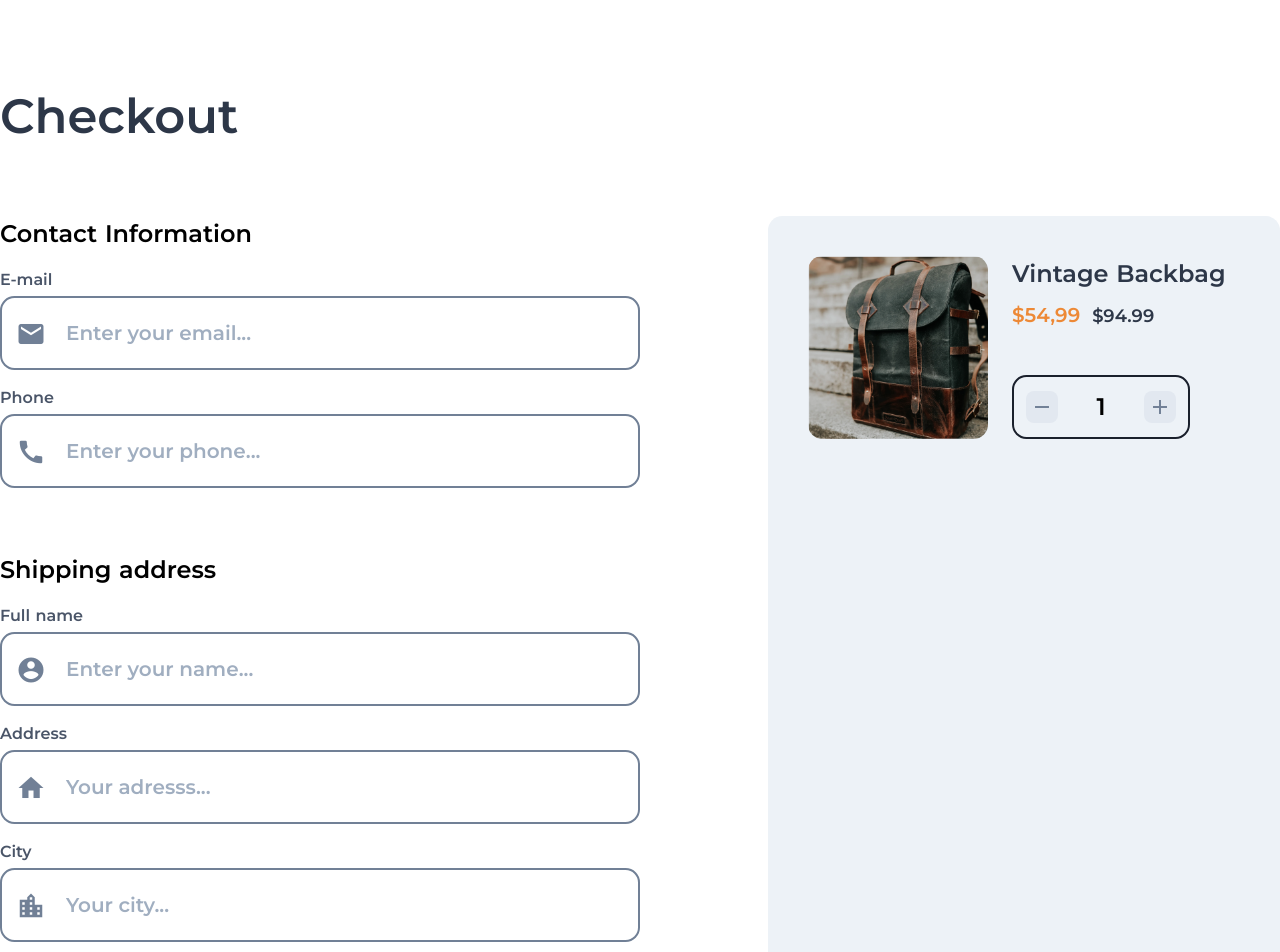
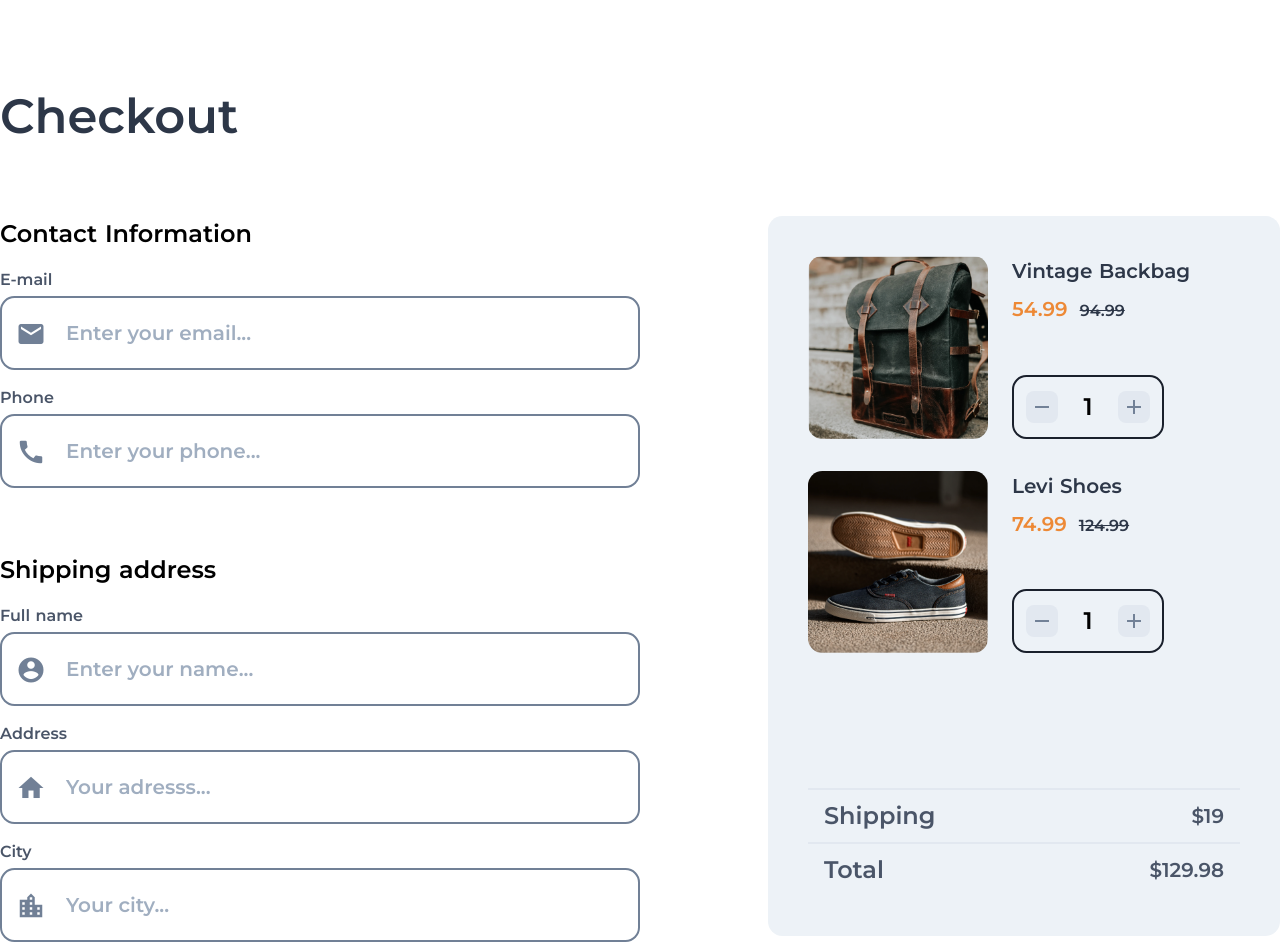
Before and after one commit to jocafernanro/checkout-page-devchallenges, a Vue app: page / in a window 1280 px wide. Shown: the top 952 px of the page. Built offline with nearby package versions, Linux system fonts and the light colour scheme; what @tailwindcss/custom-forms would draw is missing.

Commit message:
added shopping cart functionality with vuex

```diff
--- a/src/App.vue
+++ b/src/App.vue
@@ -1,7 +1,7 @@
 <template>
   <div id="app" class="container mx-auto">
     <BaseHeader></BaseHeader>
-    <section class="flex flex-row">
+    <section class="flex flex-row items-start">
       <BaseForm></BaseForm>
       <BaseCart></BaseCart>
     </section>
@@ -22,8 +22,8 @@
     BaseHeader,
     BaseForm,
     BaseCart,
-    BaseFooter
-  }
+    BaseFooter,
+  },
 };
 </script>
 
--- /dev/null
+++ b/src/components/base/BaseAlert.vue
@@ -0,0 +1,9 @@
+<template>
+  <div>Alert</div>
+</template>
+
+<script>
+export default {};
+</script>
+
+<style></style>
--- a/src/components/base/BaseCart.vue
+++ b/src/components/base/BaseCart.vue
@@ -1,15 +1,64 @@
 <template>
-  <div class="w-2/5 mt-16 bg-gray-200 rounded-2xl p-10">
-    <CartItem></CartItem>
+  <div
+    class="w-2/5 flex flex-col justify-between min-h-45 mt-16 bg-gray-200 rounded-2xl p-10"
+  >
+    <div>
+      <CartItem
+        v-for="(item, index) in cartItems"
+        :key="index"
+        :item="item"
+      ></CartItem>
+    </div>
+    <table class="table-fixed w-full text-2xl">
+      <thead>
+        <tr>
+          <th class="w-1/2 px-4 py-2"></th>
+          <th class="w-1/4 px-4 py-2"></th>
+        </tr>
+      </thead>
+      <tbody>
+        <tr>
+          <td
+            class="border-t-2 font-bold text-2xl text-gray-700 bg-gray-200 px-4 py-2"
+          >
+            Shipping
+          </td>
+          <td
+            class="border-t-2 font-bold text-xl text-gray-700 bg-gray-200 px-4 py-2 text-right"
+          >
+            $19
+          </td>
+        </tr>
+        <tr class="bg-gray-100">
+          <td
+            class="border-t-2 font-bold text-2xl text-gray-700 bg-gray-200 px-4 py-2"
+          >
+            Total
+          </td>
+          <td
+            class="border-t-2 font-bold text-xl text-gray-700 bg-gray-200 px-4 py-2 text-right"
+          >
+            ${{ total }}
+          </td>
+        </tr>
+      </tbody>
+    </table>
   </div>
 </template>
 
 <script>
+import { mapState, mapGetters } from "vuex";
 import CartItem from "@/components/cart/CartItem.vue";
 
 export default {
   components: {
     CartItem
+  },
+  computed: {
+    ...mapState({
+      cartItems: state => state.cart.items
+    }),
+    ...mapGetters("cart", ["total"])
   }
 };
 </script>
--- a/src/components/cart/CartItem.vue
+++ b/src/components/cart/CartItem.vue
@@ -1,29 +1,31 @@
 <template>
-  <div class="flex flex-row">
-    <img
-      src="images/photo1.png"
-      alt="article"
-      class="w-5/12 mr-6 rounded-2xl"
-    />
-    <div class="flex flex-col justify-between">
+  <div class="flex flex-row mb-8">
+    <img :src="item.img" alt="article" class="w-5/12 mr-6 rounded-2xl" />
+    <div class="flex flex-col justify-between w-full">
       <div>
-        <h3 class="font-bold text-2xl text-gray-800 mb-2">Vintage Backbag</h3>
+        <h3 class="font-bold text-xl text-gray-800 mb-2">{{ item.name }}</h3>
         <div>
-          <span class="font-bold text-xl text-orange-500 mr-3">$54,99</span>
-          <span class="font-bold text-lg text-gray-800">$94.99</span>
+          <span class="font-bold text-xl text-orange-500 mr-3">{{
+            item.sale
+          }}</span>
+          <span class="font-bold text-md text-gray-800 line-through">{{
+            item.price
+          }}</span>
         </div>
       </div>
       <div
-        class="flex flex-row justify-between items-center border-gray-900 border-2 rounded-2xl p-3 w-10/12"
+        class="flex flex-row justify-between items-center border-gray-900 border-2 rounded-2xl p-3 w-8/12"
       >
         <button
+          @click="decreaseItemQuantity(item)"
           class="bg-gray-300 rounded-lg flex flex-row p-1 justify-center items-center"
         >
           <i class="material-icons text-gray-600">remove</i>
         </button>
-        <span class="font-bold text-2xl">1</span>
+        <span class="font-bold text-2xl">{{ item.quantity }}</span>
         <button>
           <button
+            @click="increaseItemQuantity(item)"
             class="bg-gray-300 rounded-lg flex flex-row p-1 justify-center items-center"
           >
             <i class="material-icons text-gray-600">add</i>
@@ -35,7 +37,16 @@
 </template>
 
 <script>
-export default {};
+import { mapActions } from "vuex";
+
+export default {
+  props: {
+    item: Object
+  },
+  methods: {
+    ...mapActions("cart", ["increaseItemQuantity", "decreaseItemQuantity"])
+  }
+};
 </script>
 
 <style></style>
--- a/src/store/index.js
+++ b/src/store/index.js
@@ -1,11 +1,11 @@
 import Vue from "vue";
 import Vuex from "vuex";
+import cart from "./modules/cart";
 
 Vue.use(Vuex);
 
 export default new Vuex.Store({
-  state: {},
-  mutations: {},
-  actions: {},
-  modules: {}
+  modules: {
+    cart
+  }
 });
--- /dev/null
+++ b/src/store/modules/cart.js
@@ -0,0 +1,58 @@
+const state = () => ({
+  items: [
+    {
+      id: 1,
+      name: "Vintage Backbag",
+      price: 94.99,
+      sale: 54.99,
+      img: "images/photo1.png",
+      quantity: 1
+    },
+    {
+      id: 2,
+      name: "Levi Shoes",
+      price: 124.99,
+      sale: 74.99,
+      img: "images/photo2.png",
+      quantity: 1
+    }
+  ],
+  shipping: 19
+});
+
+// getters
+const getters = {
+  total: state => {
+    const reducer = (accumulator, currentValue) =>
+      accumulator + currentValue.quantity * currentValue.sale;
+    return state.items.reduce(reducer, 0).toFixed(2);
+  }
+};
+
+// actions
+const actions = {
+  increaseItemQuantity({ commit }, item) {
+    commit("increaseItemQuantity", item.id);
+  },
+  decreaseItemQuantity({ commit }, item) {
+    if (item.quantity > 1) commit("decreaseItemQuantity", item.id);
+  }
+};
+
+// mutations
+const mutations = {
+  increaseItemQuantity(state, itemId) {
+    state.items.find(item => item.id === itemId).quantity++;
+  },
+  decreaseItemQuantity(state, itemId) {
+    state.items.find(item => item.id === itemId).quantity--;
+  }
+};
+
+export default {
+  namespaced: true,
+  state,
+  getters,
+  actions,
+  mutations
+};
--- a/tailwind.config.js
+++ b/tailwind.config.js
@@ -2,6 +2,9 @@
   purge: [],
   theme: {
     extend: {
+      minHeight: {
+        "45": "45rem"
+      },
       borderRadius: {
         xl: "0.75rem",
         "2xl": ".9rem"
```
